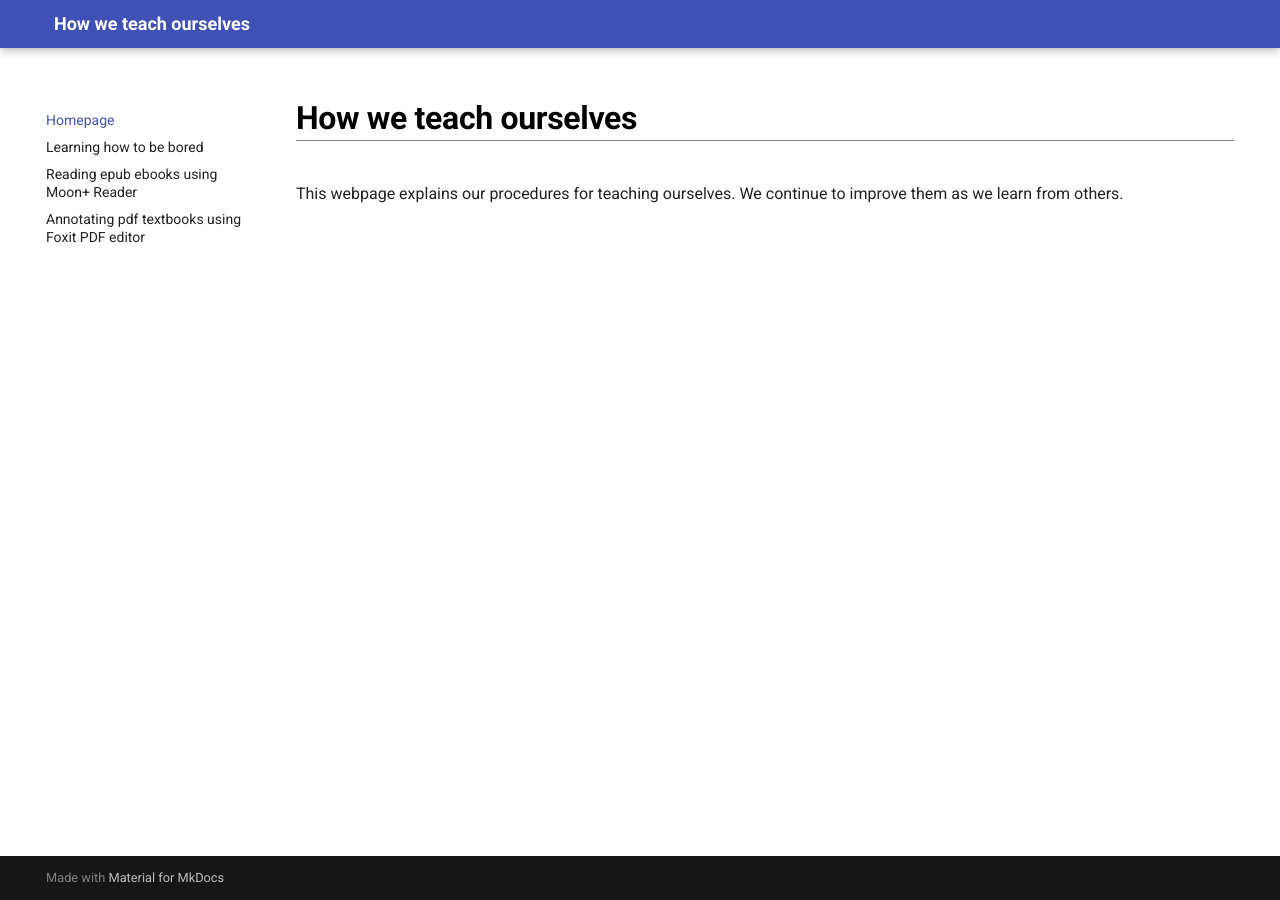
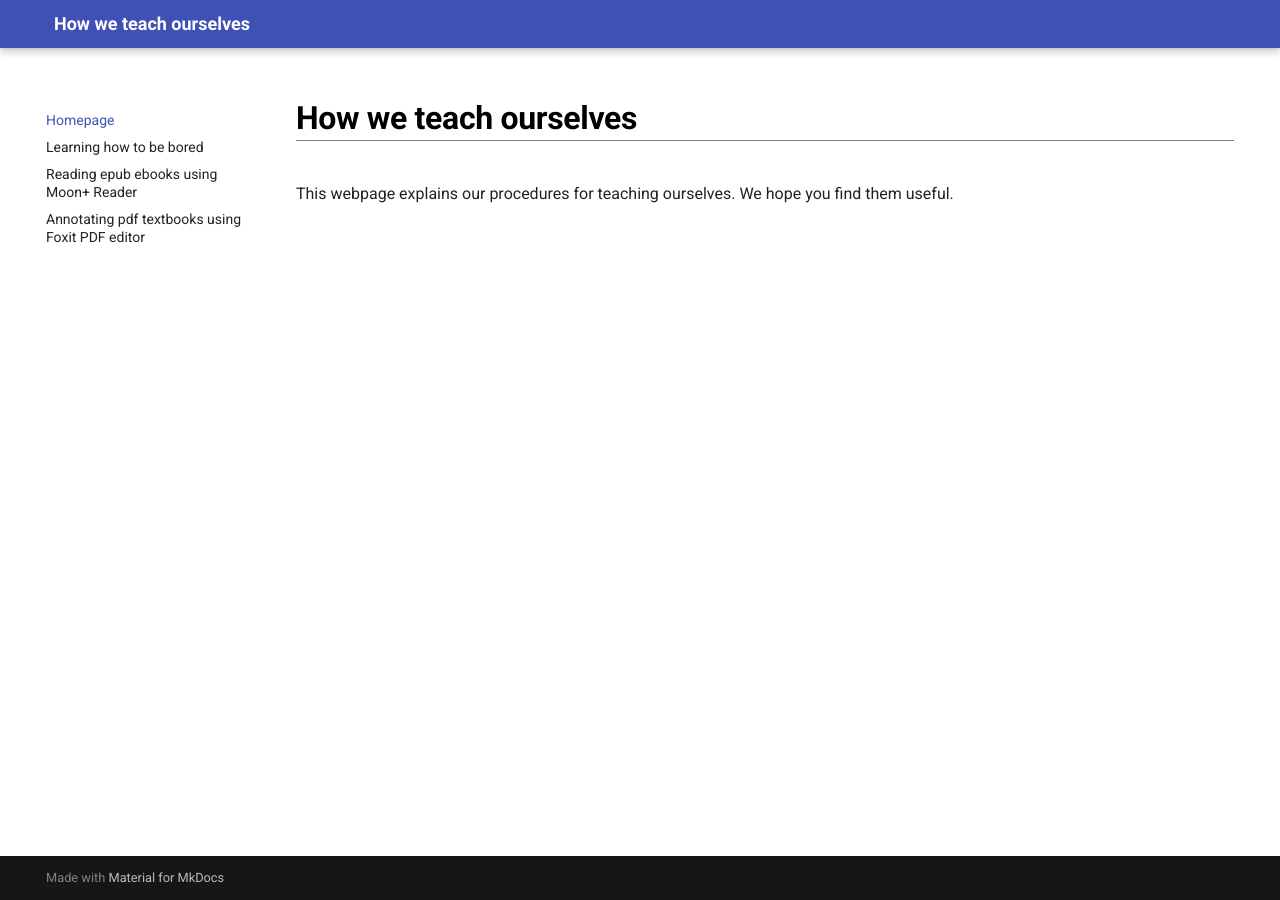
Before and after one commit to maximilian-ho/how-we-teach-ourselves, an MkDocs documentation site: the page built from docs/index.md, in a window 1280 px wide. Built offline with MkDocs 1.6.1 and Material for MkDocs 9.7.7, drawn with Linux system fonts in a browser that asks for light colours.

Commit message:
Update index.md

```diff
--- a/docs/index.md
+++ b/docs/index.md
@@ -1,3 +1,3 @@
 # How we teach ourselves
 
-This webpage explains our procedures for teaching ourselves. We continue to improve them as we learn from others.
+This webpage explains our procedures for teaching ourselves. We hope you find them useful.
```
